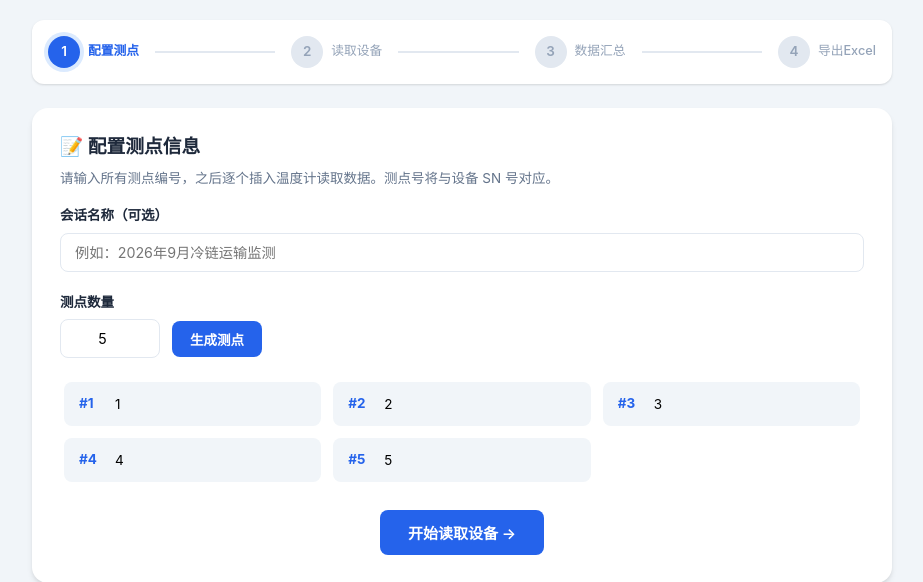
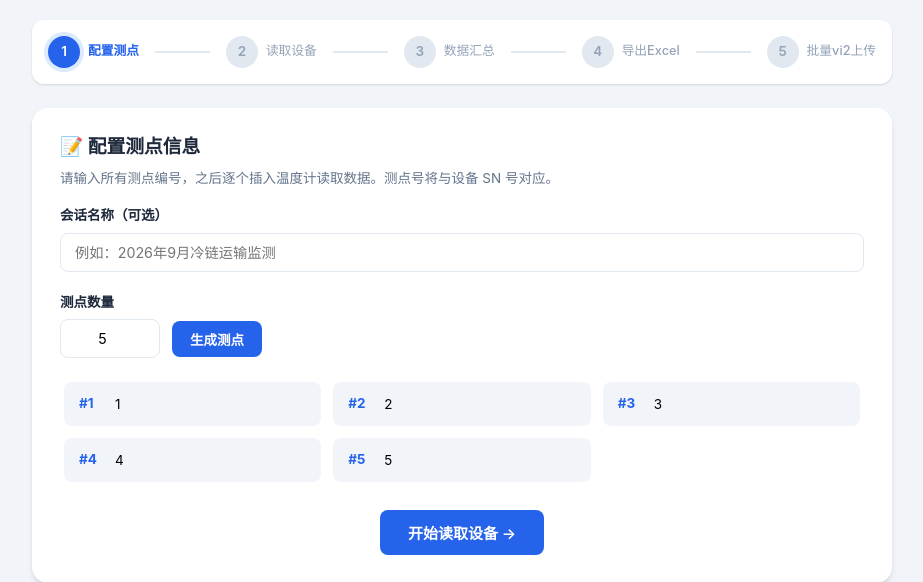
Before and after one commit to makacy-999/testo184-data-tool, a Flask app: page / in a window 1280 px wide. Shown: the part 78-660 px from the top of the page, without its empty margins (178-1101 px from the left). Run offline with Flask 3, Linux system fonts and the light colour scheme.

Commit message:
v3.1.0: 新增批量上传vi2一键导出Excel; 仅维护Windows版

```diff
--- a/app.py
+++ b/app.py
@@ -2290,6 +2290,90 @@ def _export_batch_excel(devices):
     return out
 
 
+# ─── v3.1.0 批量上传 .vi2 → 一键导出 Excel（独立于 session，直接全量解析） ───
+
+# 内存暂存：一次会话内上传的 vi2 设备（sn -> 数据）
+VI2_BATCH = {"devices": []}  # [{"sn","records","source","file"}]
+
+
+@app.route("/api/vi2/upload", methods=["POST"])
+def vi2_batch_upload():
+    """一次上传多个 .vi2，逐个全量解析，返回设备列表；同名 SN 不重复加入。"""
+    files = request.files.getlist("file")
+    if not files:
+        return jsonify({"error": "未收到文件"}), 400
+    tmp_dir = os.path.join(APP_DATA_DIR, "tmp")
+    os.makedirs(tmp_dir, exist_ok=True)
+    dexists = {d["sn"] for d in VI2_BATCH["devices"]}
+    added, errors = [], []
+    for file in files:
+        fname = file.filename or ""
+        if not fname.lower().endswith(".vi2"):
+            errors.append({"file": fname, "error": "仅支持 .vi2 文件"})
+            continue
+        tmp_path = os.path.join(tmp_dir, f"{uuid.uuid4().hex}.vi2")
+        try:
+            file.save(tmp_path)
+            data = parse_vi2(tmp_path)
+            sn = str(data.get("serial_number") or "未知").strip()
+            recs = data.get("records") or []
+            if not recs:
+                errors.append({"file": fname, "error": "未解析到数据"})
+                continue
+            if sn in dexists:
+                errors.append({"file": fname, "error": f"SN {sn} 已上传，跳过重复"})
+                continue
+            VI2_BATCH["devices"].append({
+                "sn": sn, "records": recs, "file": fname,
+                "source": "vi2全量(批量上传)",
+            })
+            dexists.add(sn)
+            added.append({
+                "file": fname, "sn": sn, "record_count": len(recs),
+                "unit": data.get("unit", "°C"),
+            })
+        except Exception as e:
+            errors.append({"file": fname, "error": str(e)})
+        finally:
+            try:
+                os.remove(tmp_path)
+            except OSError:
+                pass
+    return jsonify({
+        "ok": bool(added),
+        "added": added,
+        "errors": errors,
+        "device_count": len(VI2_BATCH["devices"]),
+    })
+
+
+@app.route("/api/vi2/list", methods=["GET"])
+def vi2_batch_list():
+    return jsonify({"devices": [
+        {"sn": d["sn"], "record_count": len(d["records"]), "source": d["source"], "file": d["file"]}
+        for d in VI2_BATCH["devices"]
+    ]})
+
+
+@app.route("/api/vi2/clear", methods=["POST"])
+def vi2_batch_clear():
+    VI2_BATCH["devices"] = []
+    return jsonify({"ok": True})
+
+
+@app.route("/api/vi2/export", methods=["POST"])
+def vi2_batch_export():
+    devices = [d for d in VI2_BATCH["devices"] if d.get("records")]
+    if not devices:
+        return jsonify({"error": "还没有已上传的设备，请先上传 .vi2 文件"}), 400
+    try:
+        path = _export_batch_excel(devices)
+    except Exception as e:
+        return jsonify({"error": f"导出失败: {e}"}), 500
+    return jsonify({"ok": True, "file": os.path.basename(path), "path": path,
+                    "device_count": len(devices)})
+
+
 if __name__ == "__main__":
     init_db()
     print()
--- a/static/js/app.js
+++ b/static/js/app.js
@@ -771,6 +771,21 @@ document.addEventListener('DOMContentLoaded', () => {
     document.getElementById('btn-batch-export').addEventListener('click', batchExport);
     document.getElementById('btn-batch-clear').addEventListener('click', batchClear);
 
+    // === v3.1.0 批量上传 vi2 ===
+    const vdz = document.getElementById('vi2-dropzone');
+    const vfile = document.getElementById('vi2-file-input');
+    vdz.addEventListener('click', () => vfile.click());
+    vfile.addEventListener('change', (e) => { vi2UploadFiles(e.target.files); e.target.value = ''; });
+    ['dragenter', 'dragover'].forEach(ev => vdz.addEventListener(ev, (e) => {
+        e.preventDefault(); vdz.style.borderColor = '#27ae60'; vdz.style.background = '#eef9f0';
+    }));
+    ['dragleave', 'drop'].forEach(ev => vdz.addEventListener(ev, (e) => {
+        e.preventDefault(); vdz.style.borderColor = '#aab8c8'; vdz.style.background = '#f7fafc';
+    }));
+    vdz.addEventListener('drop', (e) => { if (e.dataTransfer && e.dataTransfer.files) vi2UploadFiles(e.dataTransfer.files); });
+    document.getElementById('btn-vi2-export').addEventListener('click', vi2Export);
+    document.getElementById('btn-vi2-clear').addEventListener('click', vi2Clear);
+
     // Step 4
     document.getElementById('btn-export').addEventListener('click', exportExcel);
     document.getElementById('btn-new-session').addEventListener('click', newSession);
@@ -900,6 +915,95 @@ async function batchClear() {
     document.getElementById('btn-batch-start').disabled = false;
 }
 function setBatchStepHint(html) { document.getElementById('batch-step-hint').innerHTML = html; }
+
+// ─── v3.1.0 批量上传 .vi2 → 一键导出 Excel ────────────────────────────────
+async function vi2UploadFiles(fileList) {
+    if (!fileList || !fileList.length) return;
+    const dz = document.getElementById('vi2-dropzone');
+    const prog = document.getElementById('vi2-progress');
+    const bar = document.getElementById('vi2-progress-bar');
+    const txt = document.getElementById('vi2-progress-text');
+    prog.style.display = 'block';
+    txt.textContent = `正在上传解析 ${fileList.length} 个文件…(0/1)`;
+    bar.style.width = '0%';
+
+    const form = new FormData();
+    for (const f of fileList) {
+        if (f.name && f.name.toLowerCase().endsWith('.vi2')) form.append('file', f);
+    }
+    if (![...form.keys()].length) {
+        prog.style.display = 'none';
+        toast('请选择 .vi2 文件', 'error');
+        return;
+    }
+    try {
+        const r = await api('/api/vi2/upload', { method: 'POST', body: form, isForm: true });
+        const res = r;
+        bar.style.width = '100%';
+        txt.textContent = '解析完成。';
+        if (res.added && res.added.length) {
+            toast(`已成功解析 ${res.added.length} 个文件`, 'success');
+        } else {
+            toast('没有新设备被加入', 'error');
+        }
+        if (res.errors && res.errors.length) {
+            console.log('vi2 上传部分失败:', res.errors);
+        }
+        await vi2Refresh();
+    } catch (e) {
+        prog.style.display = 'none';
+        toast('上传失败: ' + e.message, 'error');
+    }
+}
+
+async function vi2Refresh() {
+    try {
+        const res = await api('/api/vi2/list', { method: 'GET' });
+        const devices = res.devices || [];
+        const box = document.getElementById('vi2-result');
+        const list = document.getElementById('vi2-list');
+        document.getElementById('vi2-count').textContent = devices.length;
+        if (!devices.length) {
+            box.style.display = 'none';
+            return;
+        }
+        box.style.display = 'block';
+        list.innerHTML = '<div style="font-size:13px;color:#666;margin-bottom:6px">已解析设备：</div>' +
+            devices.map((d, i) =>
+                '<div style="display:flex;justify-content:space-between;align-items:center;padding:8px 12px;margin:5px 0;background:#f3f7fb;border-radius:8px;font-size:13px;flex-wrap:wrap;gap:6px">' +
+                '<span><b>#' + (i + 1) + '</b>　SN <b>' + esc(d.sn) + '</b>　—　' + d.record_count + ' 条</span>' +
+                '<span style="color:#888;font-size:12px">' + esc(d.file || '') + '</span>' +
+                '</div>').join('');
+        document.getElementById('vi2-export-note').textContent =
+            '共 ' + devices.length + ' 台设备，' + devices.reduce((a, d) => a + (d.record_count || 0), 0) + ' 条全量数据，可直接导出。';
+    } catch (e) {
+        toast('刷新列表失败: ' + e.message, 'error');
+    }
+}
+
+async function vi2Export() {
+    const box = document.getElementById('vi2-export-note');
+    try {
+        const res = await api('/api/vi2/export', { method: 'POST', body: {} });
+        if (!res.ok) { box.innerHTML = '<span style="color:#c0392b">导出失败：' + esc(res.error || '') + '</span>'; return; }
+        box.innerHTML = '✅ 已生成：<a href="/api/batch/download/' + encodeURIComponent(res.file) +
+            '" download="' + esc(res.file) + '"><b>📥 下载汇总 Excel（' + res.file + '）</b></a>';
+    } catch (e) {
+        box.innerHTML = '<span style="color:#c0392b">导出失败: ' + esc(e.message) + '</span>';
+    }
+}
+
+async function vi2Clear() {
+    try {
+        await api('/api/vi2/clear', { method: 'POST', body: {} });
+        document.getElementById('vi2-result').style.display = 'none';
+        document.getElementById('vi2-progress').style.display = 'none';
+        toast('已清空', 'success');
+    } catch (e) {
+        toast('清空失败: ' + e.message, 'error');
+    }
+}
+
 function setBatchList(devices) {
     const el = document.getElementById('batch-list');
     if (!devices || !devices.length) { el.innerHTML = '<div style="color:#666;font-size:13px">已读取设备列表为空</div>'; return; }
--- a/templates/index.html
+++ b/templates/index.html
@@ -43,6 +43,11 @@
             <div class="step-item" data-step="4">
                 <div class="step-circle">4</div>
                 <div class="step-label">导出Excel</div>
+            </div>
+            <div class="step-line"></div>
+            <div class="step-item" data-step="5">
+                <div class="step-circle">5</div>
+                <div class="step-label">批量vi2上传</div>
             </div>
         </div>
 
@@ -241,6 +246,42 @@
             </section>
             <div style="height:8px"></div>
 
+            <!-- ===== v3.1.0 批量上传 vi2 直接导出 ===== -->
+            <section class="step-panel" id="panel-step5">
+                <div class="card">
+                    <div class="card-header">
+                        <h2>📁 批量上传 .vi2 文件，一键导出 Excel</h2>
+                        <p class="card-desc">从 Testo Comfort Software 里导出的 .vi2 全量文件，可一次选多个，上传后直接导出到 Excel。无需逐台插拔。</p>
+                    </div>
+                    <div class="card-body">
+                        <div class="vi2-dropzone" id="vi2-dropzone" style="border:2px dashed #aab8c8;border-radius:12px;padding:36px 20px;text-align:center;background:#f7fafc;cursor:pointer;transition:.2s">
+                            <div style="font-size:40px">📂</div>
+                            <div style="font-size:16px;color:#445;margin-top:8px">点击选择 或 拖拽多个 .vi2 文件到此处</div>
+                            <div style="font-size:13px;color:#889;margin-top:6px">支持一次选择多个文件，自动解析全量数据</div>
+                            <input type="file" id="vi2-file-input" multiple accept=".vi2" style="display:none">
+                        </div>
+                        <div id="vi2-progress" style="margin-top:14px;display:none">
+                            <div class="muted" id="vi2-progress-text">正在上传解析…</div>
+                            <div style="background:#e5e9f0;border-radius:6px;height:10px;margin-top:8px;overflow:hidden">
+                                <div id="vi2-progress-bar" style="width:0%;height:100%;background:#27ae60;border-radius:6px;transition:width .3s"></div>
+                            </div>
+                        </div>
+                        <div id="vi2-result" style="margin-top:16px;display:none">
+                            <div style="display:flex;align-items:center;justify-content:space-between;flex-wrap:wrap;gap:10px">
+                                <h3 style="margin:0;font-size:16px">📋 已读取的设备（<span id="vi2-count">0</span> 台）</h3>
+                                <div>
+                                    <button class="btn btn-primary btn-lg" id="btn-vi2-export">📤 导出汇总 Excel</button>
+                                    <button class="btn" id="btn-vi2-clear">↺ 清空重传</button>
+                                </div>
+                            </div>
+                            <div id="vi2-list" style="margin-top:12px"></div>
+                            <div class="muted" style="margin-top:10px;font-size:13px" id="vi2-export-note"></div>
+                        </div>
+                    </div>
+                </div>
+            </section>
+            <div style="height:8px"></div>
+
             <!-- Step 3: 数据汇总 -->
             <section class="step-panel" id="panel-step3">
                 <div class="card">
```
Also changed, not shown: .github/workflows/build.yml.
